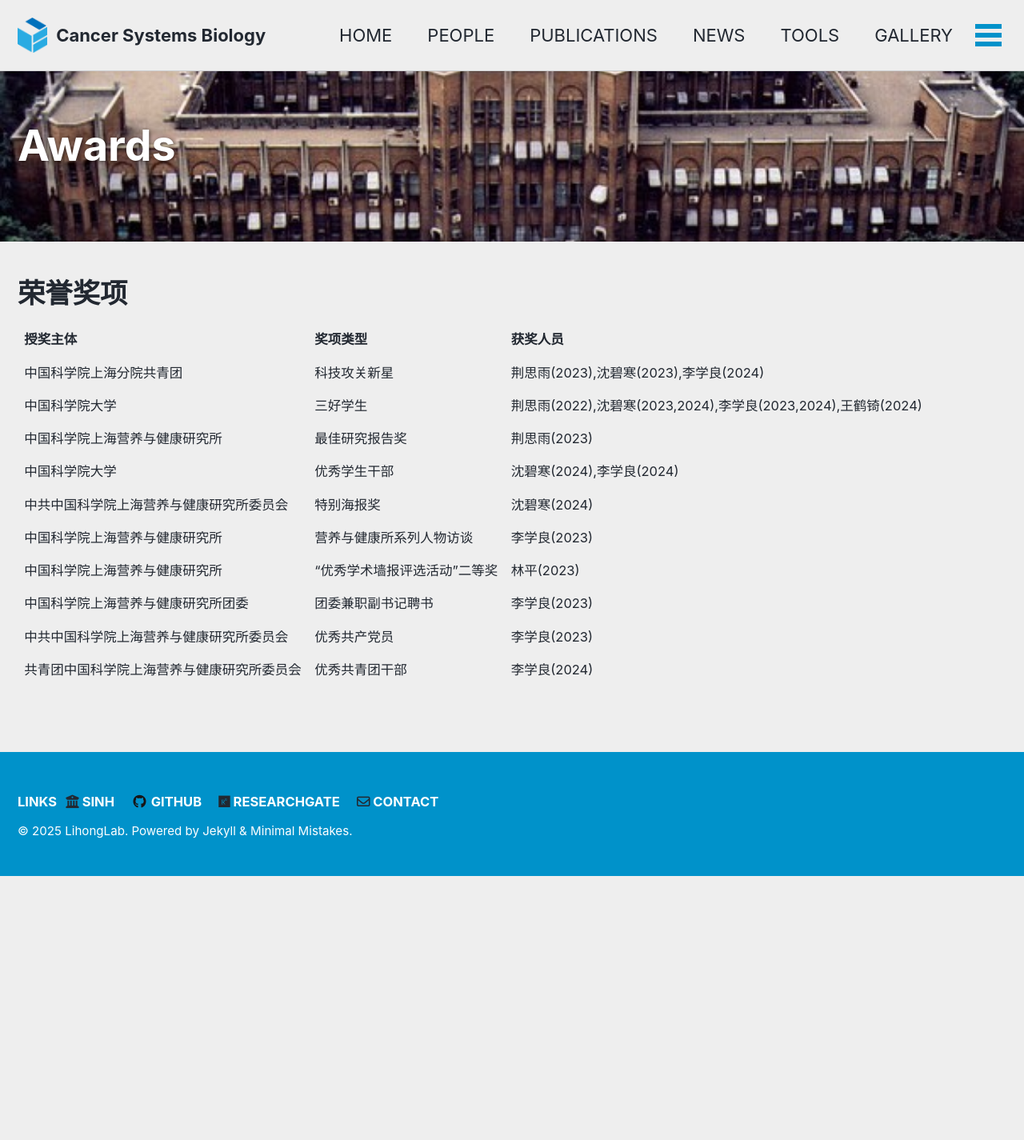
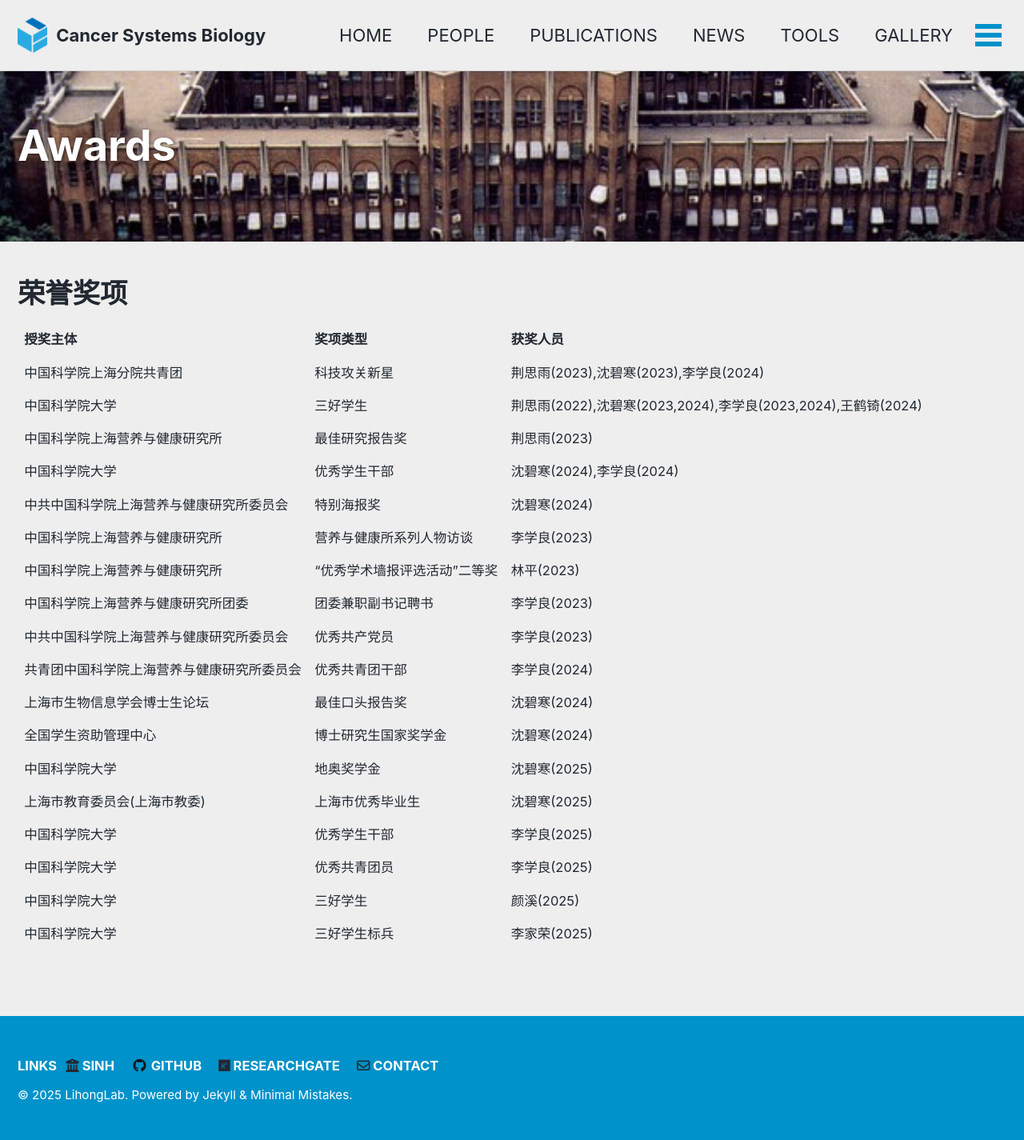
Before and after one commit to LihongLab/lihonglab.github.io, a Jekyll site: the page built from _pages/AWARDS.md, in a window 1280 px wide. Shown: the whole page at 80% size. Built offline with Jekyll 4.4.1, drawn with Linux system fonts in a browser that asks for light colours; cached includes are drawn as plain includes; before the commit the page ends 1095 px from its top, so only the background shows below that.

Commit message:
Update AWARDS.md

```diff
--- a/_pages/AWARDS.md
+++ b/_pages/AWARDS.md
@@ -28,3 +28,11 @@ header:
 | 中国科学院上海营养与健康研究所团委     | 团委兼职副书记聘书        | 李学良(2023)                                         |
 | 中共中国科学院上海营养与健康研究所委员会  | 优秀共产党员           | 李学良(2023)                                         |
 | 共青团中国科学院上海营养与健康研究所委员会 | 优秀共青团干部          | 李学良(2024)                                         |
+| 上海市生物信息学会博士生论坛  | 最佳口头报告奖          | 沈碧寒(2024)                                      |
+| 全国学生资助管理中心         | 博士研究生国家奖学金          | 沈碧寒(2024)                                |
+| 中国科学院大学               | 地奥奖学金          | 沈碧寒(2025)                                         |
+| 上海市教育委员会(上海市教委)  | 上海市优秀毕业生          | 沈碧寒(2025)                                    |
+| 中国科学院大学               | 优秀学生干部           | 李学良(2025)                               |
+| 中国科学院大学               | 优秀共青团员           | 李学良(2025)                               |
+| 中国科学院大学               | 三好学生             | 颜溪(2025) |
+| 中国科学院大学               | 三好学生标兵             | 李家荣(2025) |
```
